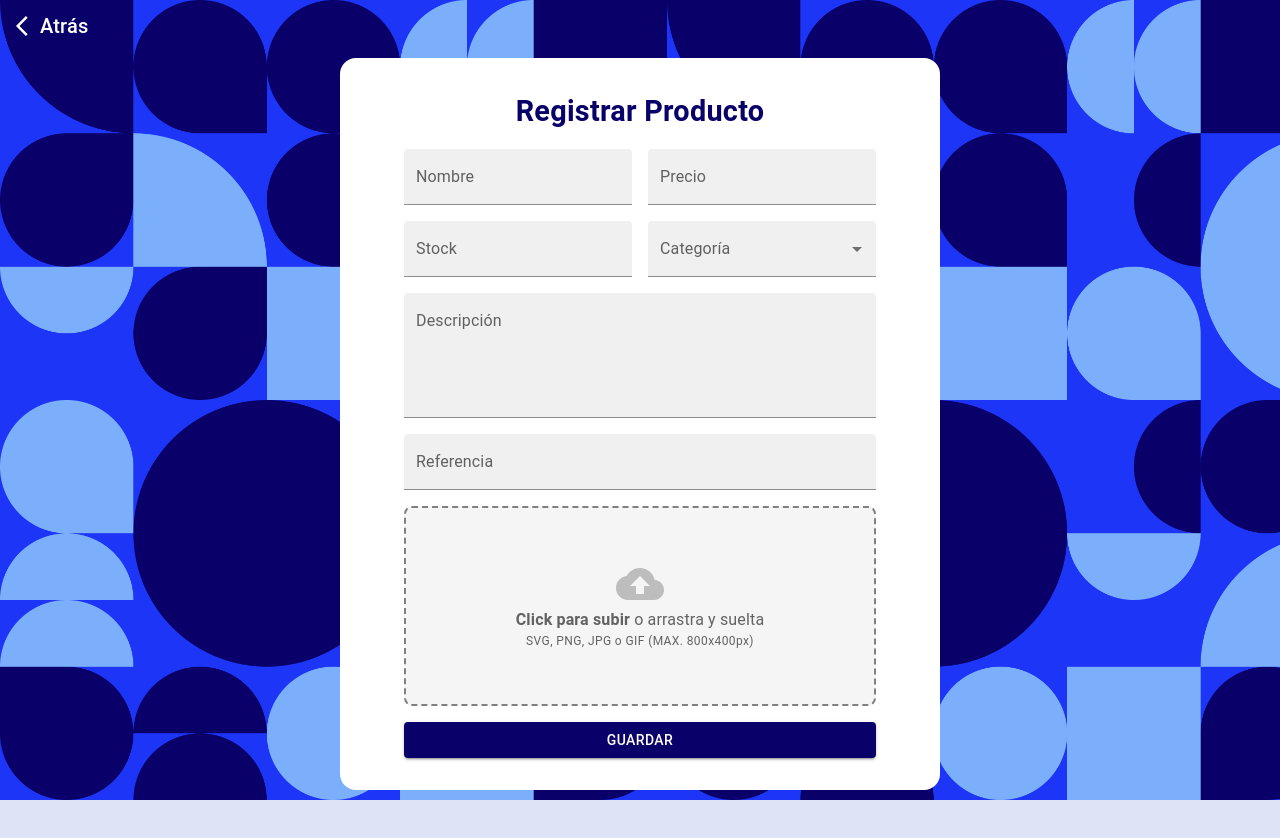
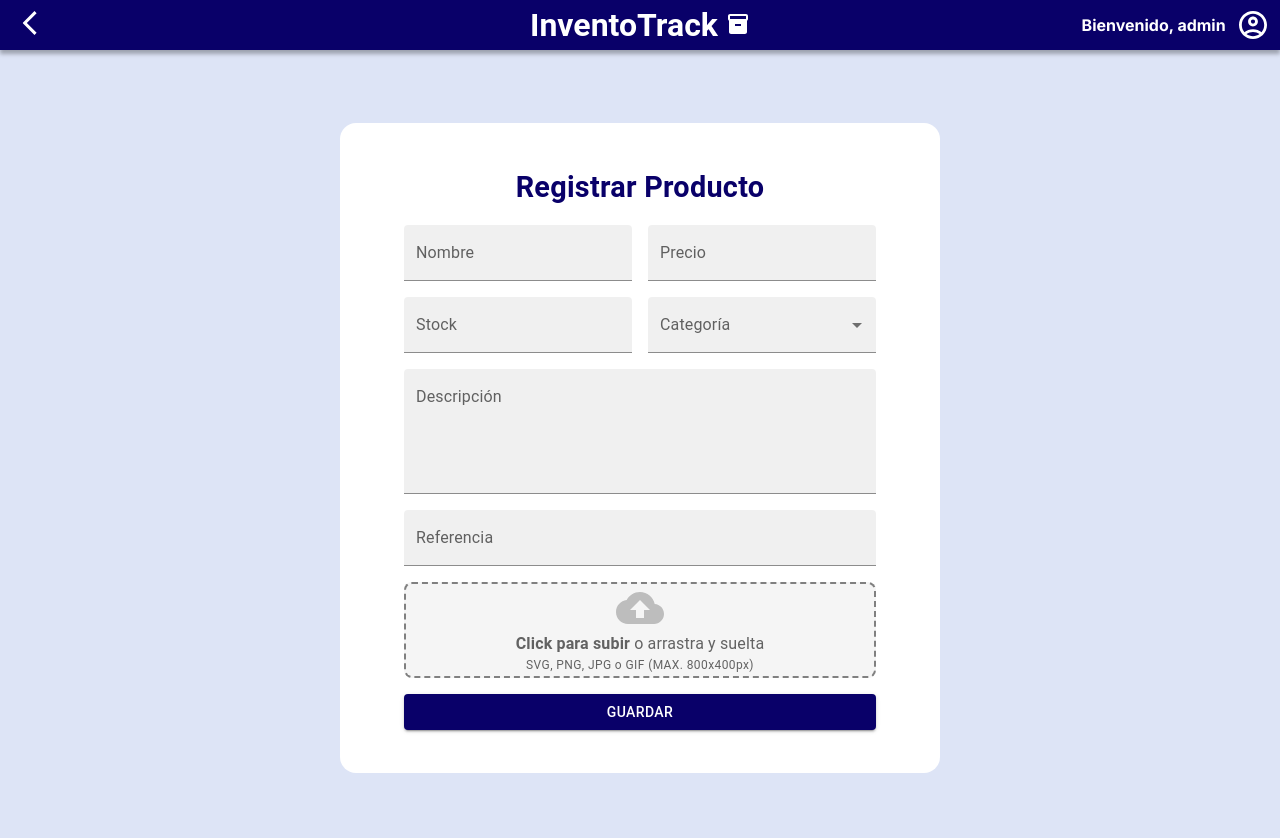
Before and after one commit to CarlosAC-29/Invento_Track, a Next.js app in the folder invento-track-frontend/: page /pages/usuarios/registro-producto in a window 1280 px wide. Shown: the top 838 px of the page. Before the commit the page ends 800 px from the top, so only its background shows below. Built offline with nearby package versions, Linux system fonts and the light colour scheme.

Commit message:
fixed registrar-producto form

```diff
--- a/invento-track-frontend/src/app/layout.js
+++ b/invento-track-frontend/src/app/layout.js
@@ -5,7 +5,7 @@ import  { AppWrapper }  from "./context/index.jsx";
 const inter = Inter({ subsets: ["latin"] });
 
 export const metadata = {
-  title: "Create Next App",
+  title: "InventoTrack",
   description: "Generated by create next app",
 };
 
--- a/invento-track-frontend/src/app/pages/usuarios/registro-producto/page.jsx
+++ b/invento-track-frontend/src/app/pages/usuarios/registro-producto/page.jsx
@@ -1,7 +1,7 @@
 'use client'
 import React, { useState } from 'react';
 import Swal from 'sweetalert2';
-import styles from './styles.module.css';
+//import styles from './styles.module.css';
 import { useForm } from 'react-hook-form';
 import {
     Box,
@@ -18,6 +18,7 @@ import CloudUploadIcon from '@mui/icons-material/CloudUpload';
 import ArrowBackIosIcon from '@mui/icons-material/ArrowBackIos';
 import { registrarProducto } from '@/app/api/api.routes';
 import Link from 'next/link';
+import Navbar from '@/app/components/navbar';
 
 
 export default function RegistrarProducto() {
@@ -154,7 +155,12 @@ export default function RegistrarProducto() {
 
 
     return (
-        <div className={styles.main_container}>
+        <>
+        <head>
+            <title>Registrar Producto</title>
+        </head>
+        <Navbar atras={'../listas/productos'}/>
+        <div >
             <Stack
                 direction="column"
                 alignItems="center"
@@ -163,27 +169,26 @@ export default function RegistrarProducto() {
                 sx={{
                     width: '100%',
                     height: '100vh',
+                    marginTop: '3rem',
                 }}
             >
-                <Box sx={{ paddingLeft: '1rem', width: "100%", display: 'flex', justifyContent: 'left', alignItems: 'center' }}>
-                    <Link href='../listas/productos'>
-                        <Box sx={{ cursor: 'pointer', display: 'flex', color: "#fff", justifyContent: "center", alignItems: "center" }}>
-                            <ArrowBackIosIcon id='backIcon' />
-                            <Typography variant='h6' > Atrás </Typography>
-                        </Box>
-                    </Link>
-                </Box>
                 <Box
                     sx={{
+                        display: 'flex',
+                        flexDirection: 'column',
+                        justifyContent: 'center',
                         bgcolor: 'white',
                         borderRadius: '1rem',
                         padding: '2rem 4rem',
                         marginBottom: '1rem',
                         width: '100%',
                         maxWidth: '600px',
+                        height: '100%',
+                        maxHeight: '650px',
+                        minHeight: '500px',
                     }}
                 >
-                    <form onSubmit={handleSubmit(processForm)}>
+                    <form onSubmit={handleSubmit(processForm)} sx={{display:'flex',flexDirection: 'column',justifyContent:'space-between'}}>
                         <Stack direction="column" spacing={2}>
                             <Box sx={{ display: 'flex', alignItems: 'center', justifyContent:'center' }}>
                                 <Typography sx={{
@@ -202,6 +207,7 @@ export default function RegistrarProducto() {
                                     {...register('nombre')}
                                     error={Boolean(errors.nombre)}
                                     helperText={errors.nombre}
+                                    sx={{height: '20px'}}
                                 />
                                 <TextField
                                     label="Precio"
@@ -266,7 +272,8 @@ export default function RegistrarProducto() {
                                     display: 'flex',
                                     justifyContent: 'center',
                                     alignItems: 'center',
-                                    height: '200px',
+                                    maxHeight: '200px',
+                                    height: '100%',
                                     border: '2px dashed grey',
                                     borderRadius: '8px',
                                     bgcolor: '#f5f5f5',
@@ -328,5 +335,6 @@ export default function RegistrarProducto() {
                 </Box>
             </Stack>
         </div>
+        </>
     );
 }
```
